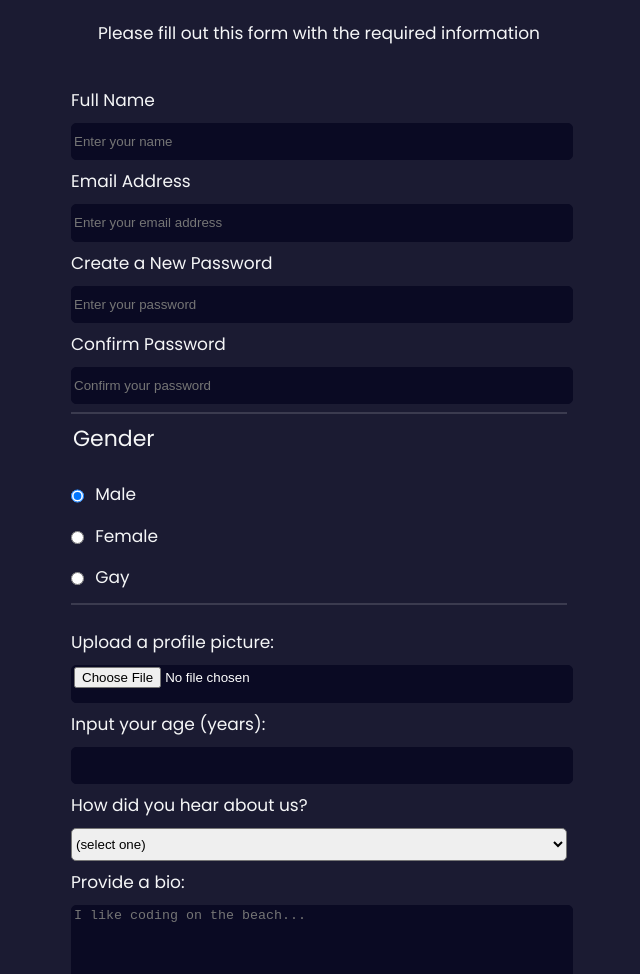
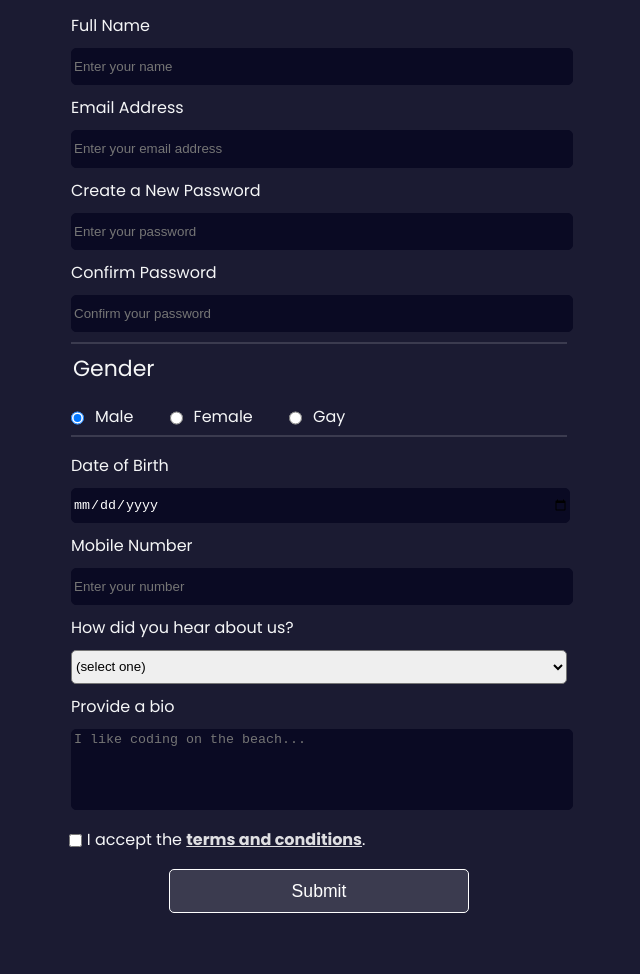
Before and after one commit to AbrahhamDev/Registration-Form, a plain HTML site: page index.html in a window 1280 px wide. Shown: the part 99-1073 px from the top of the page, without its empty margins (321-961 px from the left). After the commit the page ends 1046 px from the top, so only its background shows below. Drawn offline with Linux system fonts and the light colour scheme.

Commit message:
new update

```diff
--- a/index.html
+++ b/index.html
@@ -11,7 +11,6 @@
 </head>
 <body>
     <h1>Registration Form</h1>
-    <p>Please fill out this form with the required information</p>
     <form method="post" action="https://register-demo.freecodecamp.org">
         <fieldset>
             <label for="full-name">Full Name <input id="full-name" type="text" placeholder="Enter your name" required ></label>
@@ -26,8 +25,8 @@
             <label for="gay"><input id="gay" type="radio" name="account-type" class="inline" /> Gay</label>
         </fieldset>
         <fieldset>
-            <label for="profile-picture">Upload a profile picture: <input id="profile-picture" type="file" name="file" /></label>
-            <label for="age">Input your age (years): <input id="age" type="number" name="age" min="13" max="120" required /></label>
+            <label for="date-birth">Date of Birth <input id="date-birth" type="date" name="date" required /></label>
+            <label for="tel">Mobile Number <input id="tel" type="tel" name="tel" placeholder="Enter your number" required /></label>
             <label for="referrer">How did you hear about us?
               <select id="referrer" name="referrer" required>
                 <option value="">(select one)</option>
@@ -37,14 +36,14 @@
                 <option value="4">Other</option>
               </select>
             </label>
-            <label for="bio">Provide a bio:
-              <textarea id="bio" name="bio" rows="5" cols="30" placeholder="I like coding on the beach..."></textarea>
+            <label for="bio">Provide a bio
+              <textarea id="bio" name="bio" rows="5" cols="1" placeholder="I like coding on the beach..."></textarea>
             </label>
         </fieldset>
         <label for="terms-and-conditions">
-            <input class="inline" id="terms-and-conditions" type="checkbox" required name="terms-and-conditions" /> I accept the <a href="https://www.freecodecamp.org/news/terms-of-service/">terms and conditions</a>
+            <input class="inline" id="terms-and-conditions" type="checkbox" required name="terms-and-conditions" /> I accept the <a href="https://www.freecodecamp.org/news/terms-of-service/">terms and conditions</a>.
         </label>
-        <input type="submit" value="Submit" />
+        <input id="submit" type="submit" value="Submit" />
     </form>
 </body>
 </html>
--- a/styles.css
+++ b/styles.css
@@ -7,12 +7,10 @@ body {
   background-color: #1b1b32;
   color: #f5f6f7;
   font-family: "Poppins", sans-serif;
-  font-size: 17px;
 }
 
-h1,
-p {
-  margin: 1em auto;
+h1 {
+  margin: 1em auto 0.5em;
   text-align: center;
 }
 
@@ -47,14 +45,18 @@ fieldset:last-of-type {
 }
 
 label {
-  display: block;
   margin: 0.5rem 0;
+}
+
+#female,
+#gay {
+  margin-left: 2rem;
 }
 
 input,
 textarea,
 select {
-  margin: 10px 0 0 0;
+  margin: 10px 0;
   width: 100%;
   min-height: 2.5em;
   border-radius: 5px;
@@ -98,3 +100,18 @@ a {
   color: #dfdfe2;
   font-weight: bold;
 }
+
+#terms-and-conditions {
+  font-size: 1px;
+}
+
+#submit {
+  transition: transform 0.3s ease, box-shadow 0.3s ease;
+  cursor: pointer;
+}
+
+#submit:active {
+  cursor: pointer;
+  transform: scale(0.95);
+  box-shadow: 0 2px 4px rgba(0, 0, 0, 0.2);
+}
```
